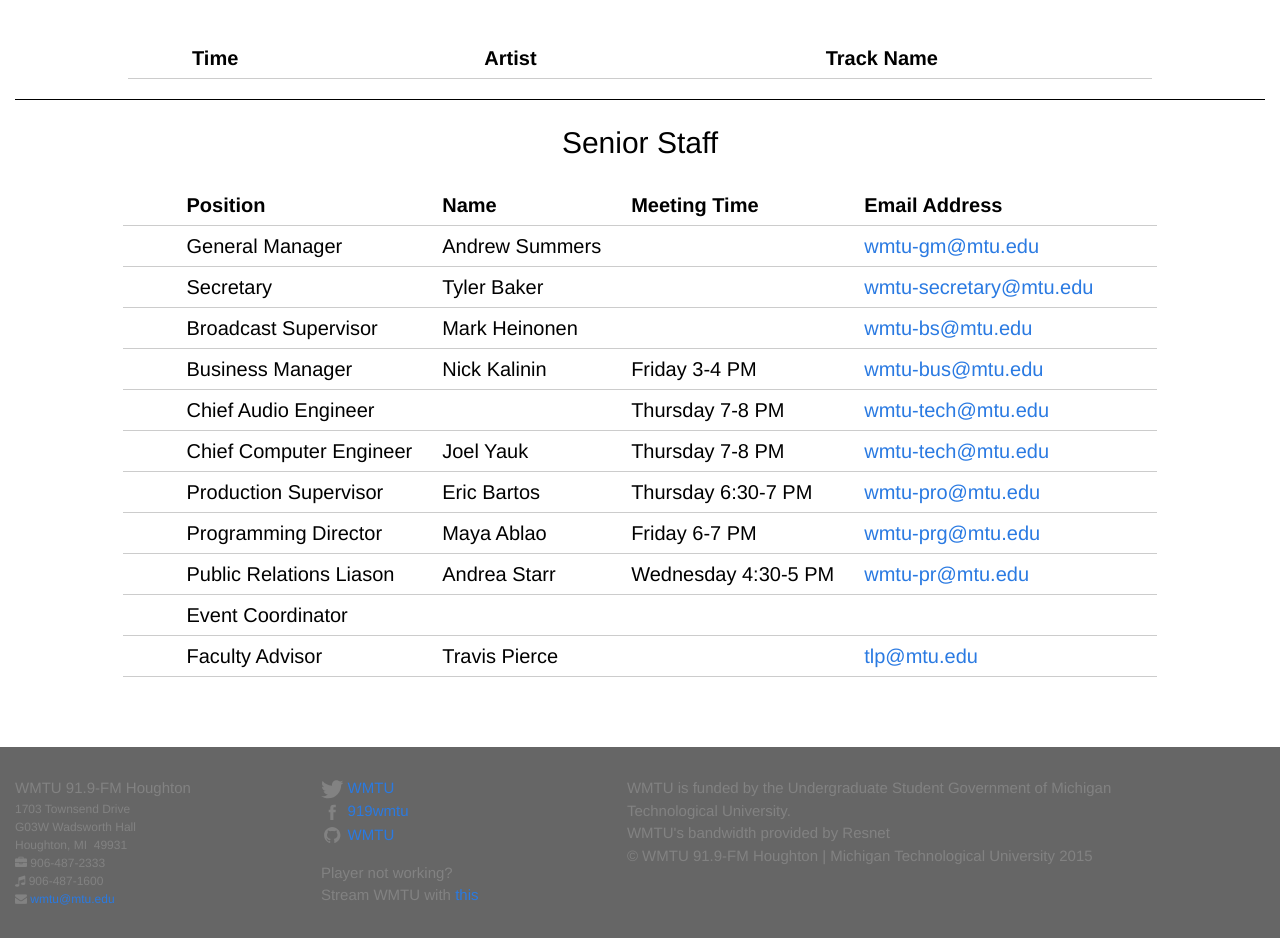
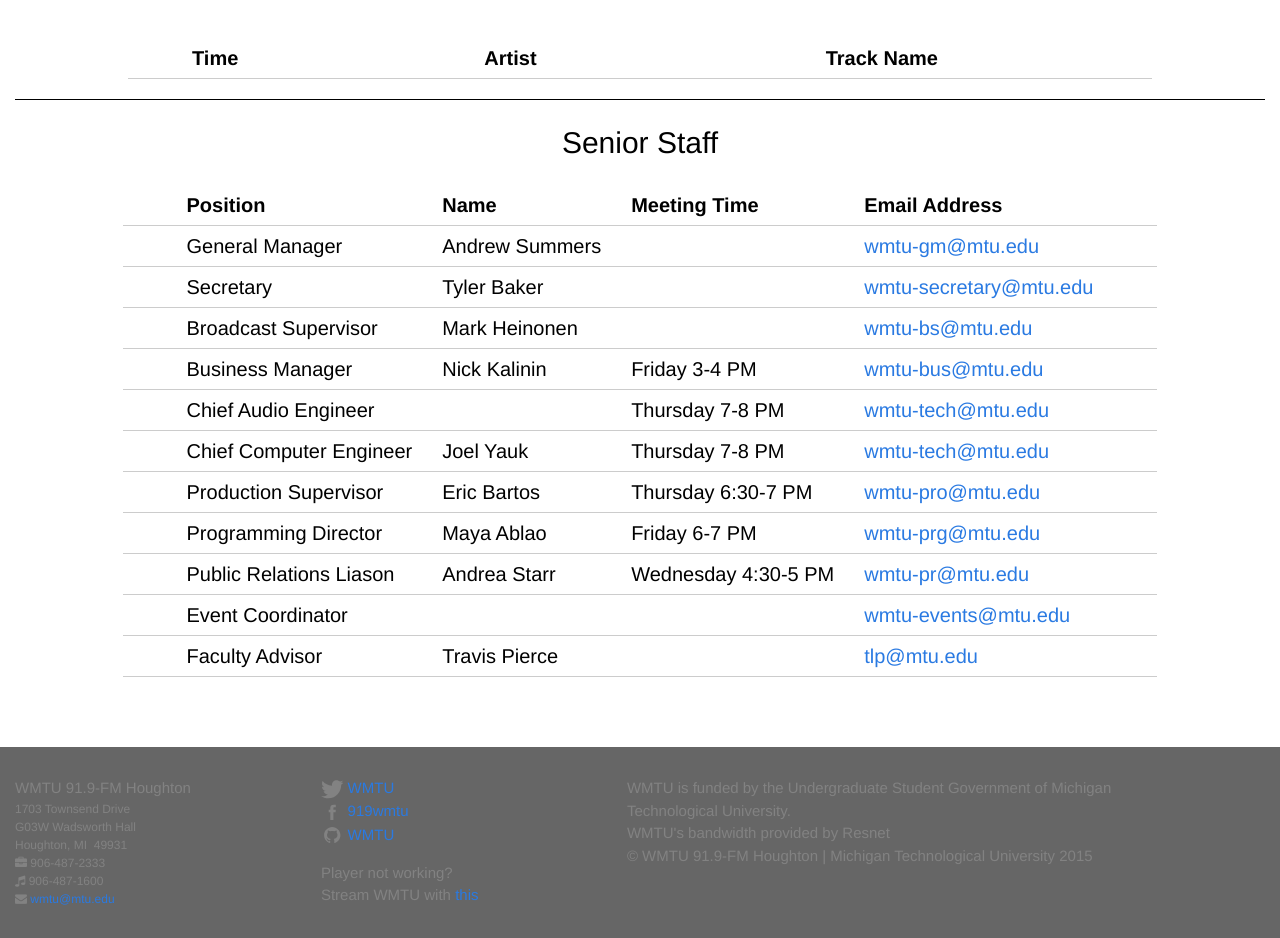
Before and after one commit to WMTU/wmtu.mtu.edu, a Jekyll site: the page built from index.html, in a window 1280 px wide. Shown: the part 1352-2290 px from the top of the page. Built offline with Jekyll 4.4.1, drawn with Linux system fonts in a browser that asks for light colours.

Commit message:
Add event coordinator email address

```diff
--- a/index.html
+++ b/index.html
@@ -182,7 +182,7 @@
           &nbsp;
         </td>
         <td>
-          <a href="#">&nbsp;</a>
+          <a href="wmtu-events@mtu.edu">wmtu-events@mtu.edu</a>
         </td>
       </tr>
       <tr>
```
